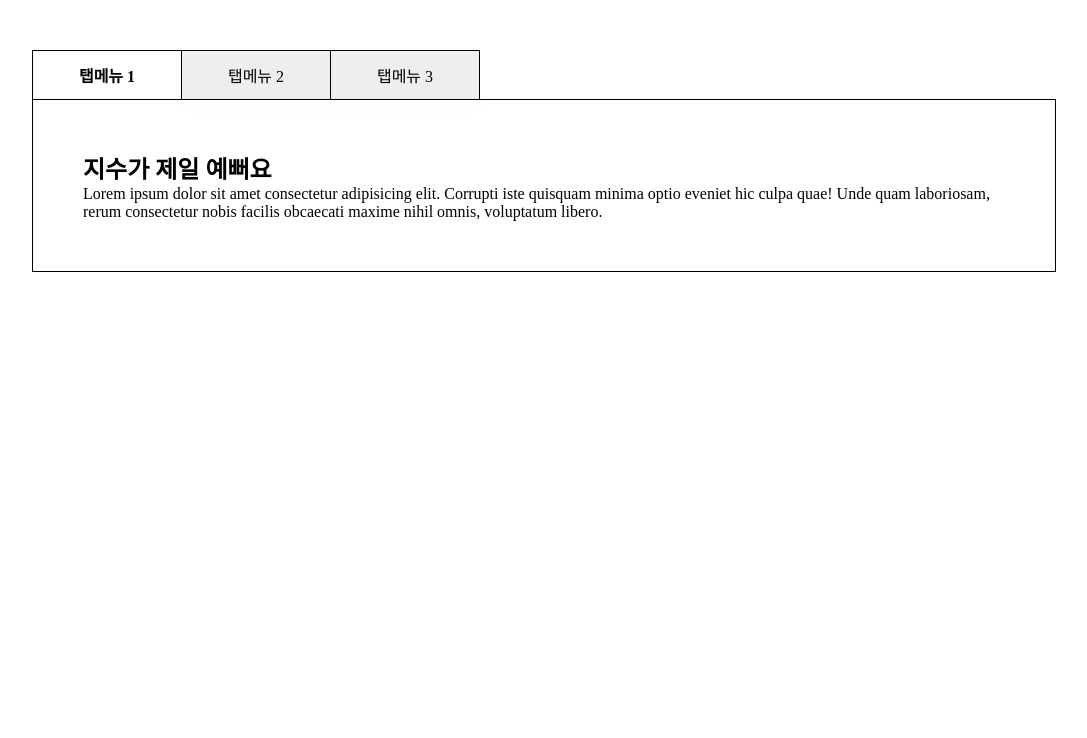
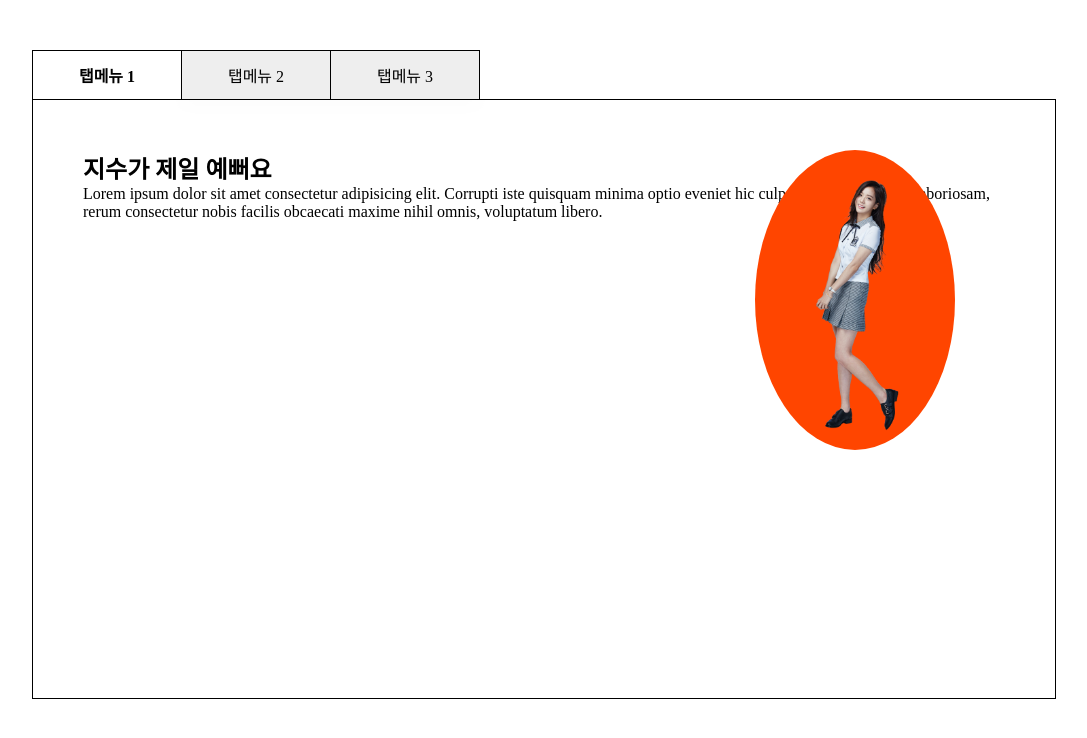
Before and after one commit to shushumom/03-TAB, a plain HTML site: page 02/index.html in a window 1280 px wide. Both pictures are taken after a click on the item "탭메뉴 1". Shown: the whole page, without its empty margins (96-1183 px from the left). Drawn offline with Linux system fonts and the light colour scheme.

Commit message:
미니미 동작 적용

```diff
--- a/02/css/style.css
+++ b/02/css/style.css
@@ -59,4 +59,19 @@ a:hover {
   margin-top: -1px;
   background: rgba(255, 255, 255, 0.8);
   backdrop-filter: blur(10px);
+
+  position: relative;
+  min-height: 600px;
 }
+
+/* 미니미 디자인 */
+.minimi {
+  position: absolute;
+  top: 100px;
+  right: 100px;
+  width: 200px;
+  height: 300px;
+  border-radius: 50%;
+  background: no-repeat 50% / contain;
+  transition: 1s;
+}
--- a/02/index.html
+++ b/02/index.html
@@ -20,6 +20,8 @@
 
       <!-- 탭 메뉴별 콘텐츠 -->
       <div class="tab-contents">
+        <!-- 미니미 : 작은 지수가 들어갈 공간 -->
+        <div class="minimi"></div>
         <div class="tab-con-item">
           <h2>첫번째 탭의 내용</h2>
           <p>
--- a/02/js/script.js
+++ b/02/js/script.js
@@ -3,20 +3,42 @@ $(function () {
   const $body = $('body');
   const $tabMenu = $('.tab-menu > li');
   const $tabContents = $('.tab-con-item');
+  const $minimi = $('.minimi');
 
   // 배열에 이미지와 텍스트 정보를 저장
   const bgArr = [
     {
       pic: 'blackpink01.jpg',
       title: '지수가 제일 예뻐요',
+      action: function () {
+        $minimi.css({
+          backgroundColor: 'orangered',
+          backgroundImage: 'url(img/jisoo01.png)',
+          Transform: 'translatey(-50px)',
+        });
+      },
     },
     {
       pic: 'blackpink02.jpg',
       title: '지수가 정말 예뻐요',
+      action: function () {
+        $minimi.css({
+          backgroundColor: 'yellowgreen',
+          backgroundImage: 'url(img/jisoo02.png)',
+          Transform: 'rotate(20deg)',
+        });
+      },
     },
     {
       pic: 'blackpink03.jpg',
       title: '지수가 항상 예뻐요',
+      action: function () {
+        $minimi.css({
+          backgroundColor: 'skyblue',
+          backgroundImage: 'url(img/jisoo03.png)',
+          Transform: 'scale(1.5)',
+        });
+      },
     },
   ];
 
@@ -27,7 +49,7 @@ $(function () {
 
   // 초기화
   let idx = 0;
-  tabAction(idx);
+  // tabAction(idx);
 
   // 공통의 동작을 함수로 정의
   function tabAction(index) {
@@ -42,6 +64,8 @@ $(function () {
 
     // 탭 콘텐츠의 제목을 수정
     $tabContents.eq(index).find('h2').text(bgArr[index].title);
+
+    bgArr[index].action();
   }
 
   $tabMenu.on('click', function (e) {
```
